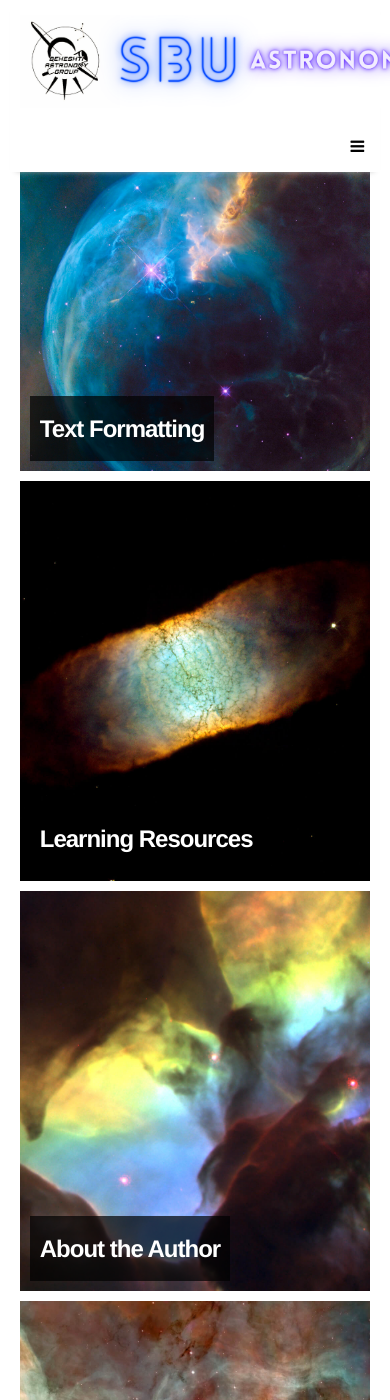
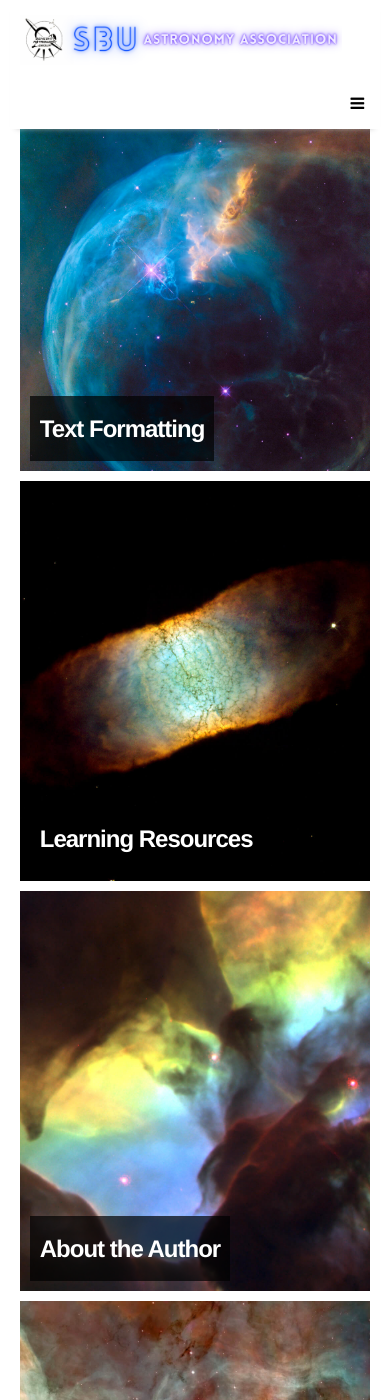
Before and after one commit to Jbarium/site, a Jekyll site: the page built from index.html, in a window 390 px wide and 1400 px high. Built offline with Jekyll 4.4.1, drawn with Linux system fonts in a browser that asks for light colours; nearby versions of some CDN libraries; the list of posts is cut into pages by our own code.

Commit message:
mobile version logo bug fixed

```diff
--- a/_sass/_header.scss
+++ b/_sass/_header.scss
@@ -82,7 +82,13 @@
     display: inline-block;
     float: right; /* Align the dropdown to the right */
   }
-
+  .logo {
+    float: left; /* To position the logo on the top left */
+    margin: 10px; /* Adjust the margin as needed */
+  }
+  .logo img {
+    max-height: 50px; /* Adjust the height of the logo as needed */
+  }
   .dropdown-content {
     display: none;
     position: absolute;
```
